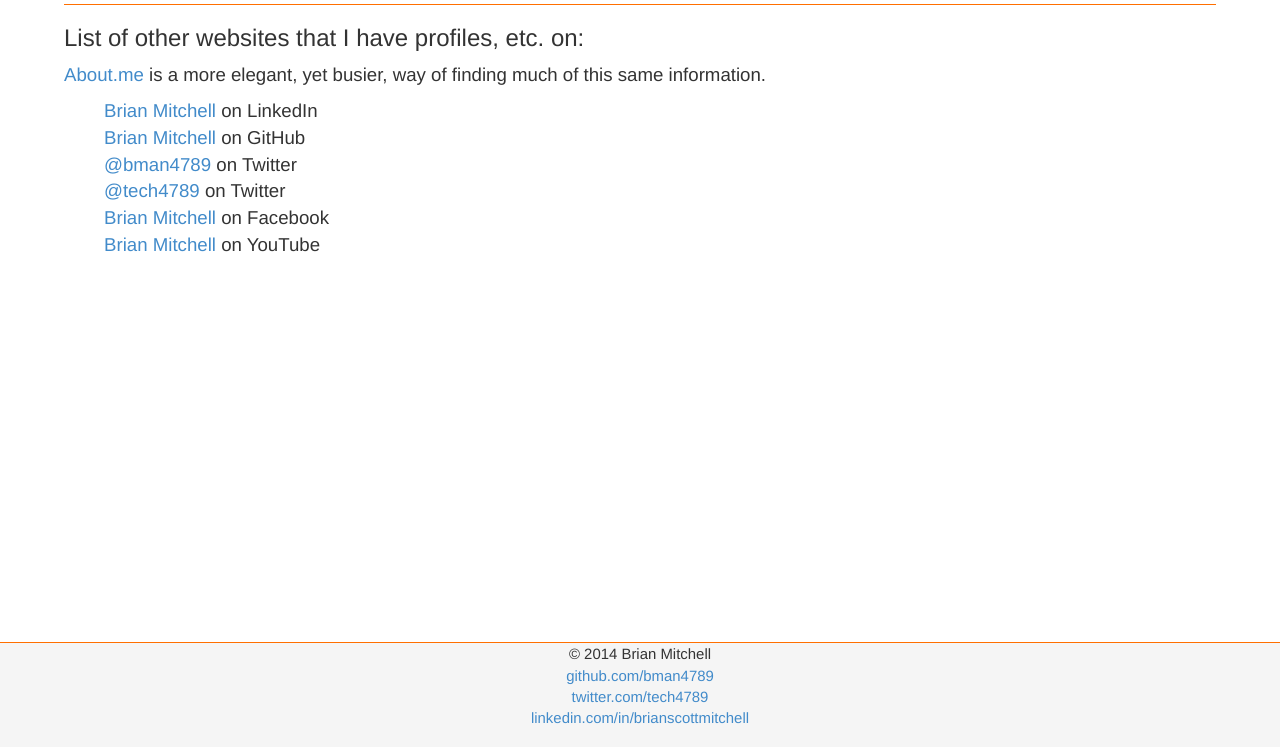
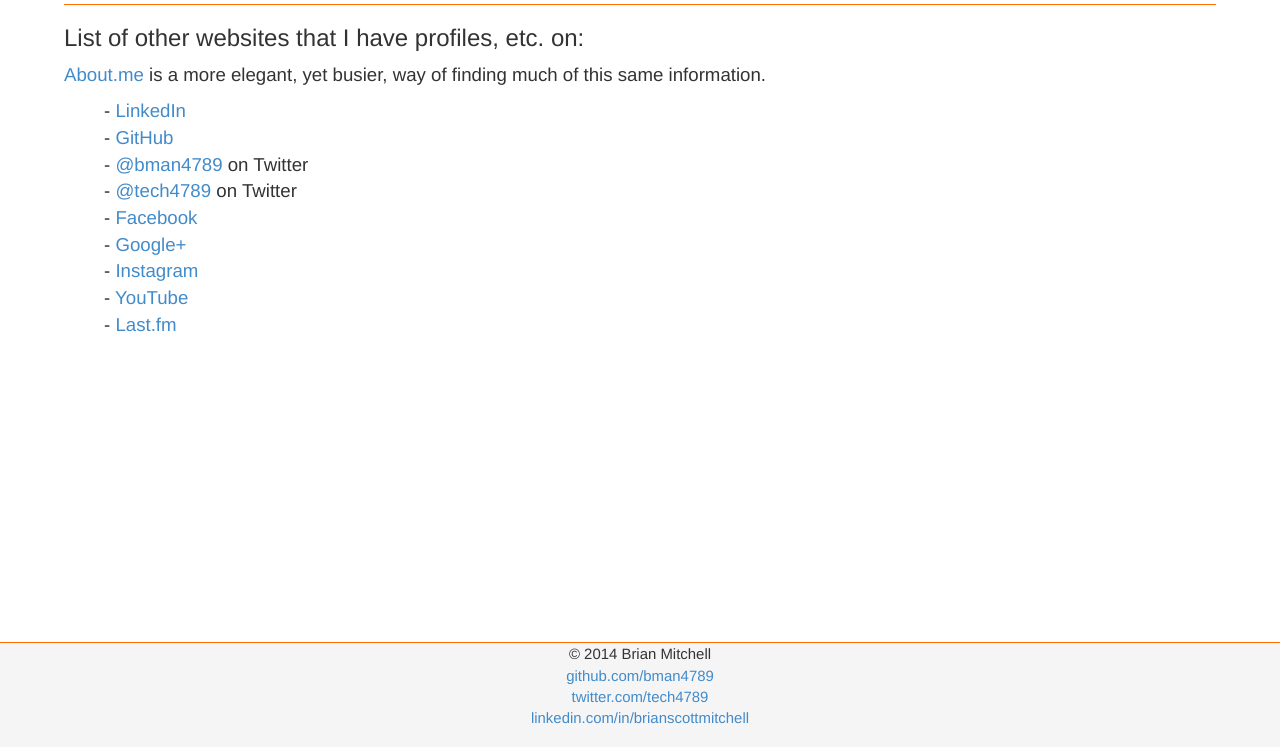
Before and after one commit to BrianMitchL/brianm.me, a Jekyll site: the page built from other-sites/index.html, in a window 1280 px wide, cut to the strip 153-900 px from the top of the page. Built offline with Jekyll 4.4.1, drawn with Linux system fonts in a browser that asks for light colours; nearby versions of some CDN libraries.

Commit message:
Added a few new sites on other-sites and modified the layout a bit

```diff
--- a/assets/css/style.css
+++ b/assets/css/style.css
@@ -82,3 +82,7 @@
 #sitesList {
     list-style-type: none;
 }
+
+#sitesList li:before {
+    content: " - ";
+}
--- a/other-sites/index.html
+++ b/other-sites/index.html
@@ -10,10 +10,10 @@
 
 <ul id="sitesList">
     <li>
-        <a href="http://www.linkedin.com/in/brianscottmitchell" title="Brian Mitchell on LinkedIn">Brian Mitchell</a> on LinkedIn
+        <a href="http://www.linkedin.com/in/brianscottmitchell" title="Brian Mitchell on LinkedIn">LinkedIn</a>
     </li>
     <li>
-        <a href="https://github.com/bman4789" title="Brian Mitchell">Brian Mitchell</a> on GitHub
+        <a href="https://github.com/bman4789" title="Brian Mitchell">GitHub</a>
     </li>
     <li>
         <a href="https://twitter.com/bman4789" title="@bman4789">@bman4789</a> on Twitter
@@ -22,9 +22,18 @@
         <a href="https://twitter.com/tech4789" title="@tech4789">@tech4789</a> on Twitter
     </li>
     <li>
-        <a href="https://facebook.com/bman4789" title="Brian Mitchell on Facebook">Brian Mitchell</a> on Facebook
+        <a href="https://facebook.com/bman4789" title="Brian Mitchell on Facebook">Facebook</a>
     </li>
     <li>
-        <a href="http://youtube.com/bman112234" title="Brian Mitchell on YouTube">Brian Mitchell</a> on YouTube
+        <a href="https://plus.google.com/+BrianMitchell16/" title="Brian Mitchell on Google+">Google+</a>
+    </li>
+    <li>
+        <a href="http://instagram.com/bman4789" title="Brian Mitchell on Instagram">Instagram</a>
+    </li>
+    <li>
+        <a href="http://youtube.com/bman112234" title="Brian Mitchell on YouTube">YouTube</a>
+    </li>
+    <li>
+        <a href="http://www.last.fm/user/bman4789" title="Brian Mitchell on Last.fm">Last.fm</a>
     </li>
 </ul>
```
